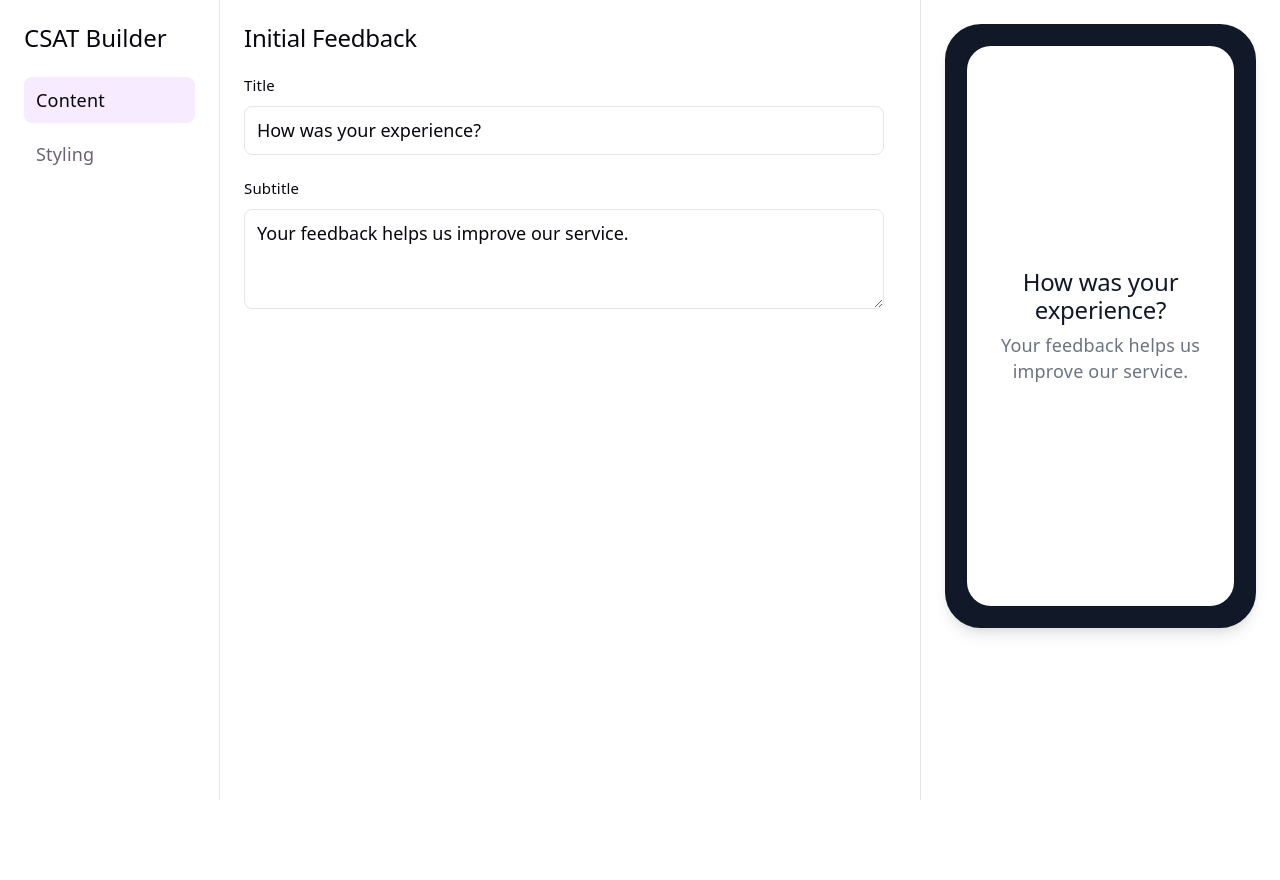
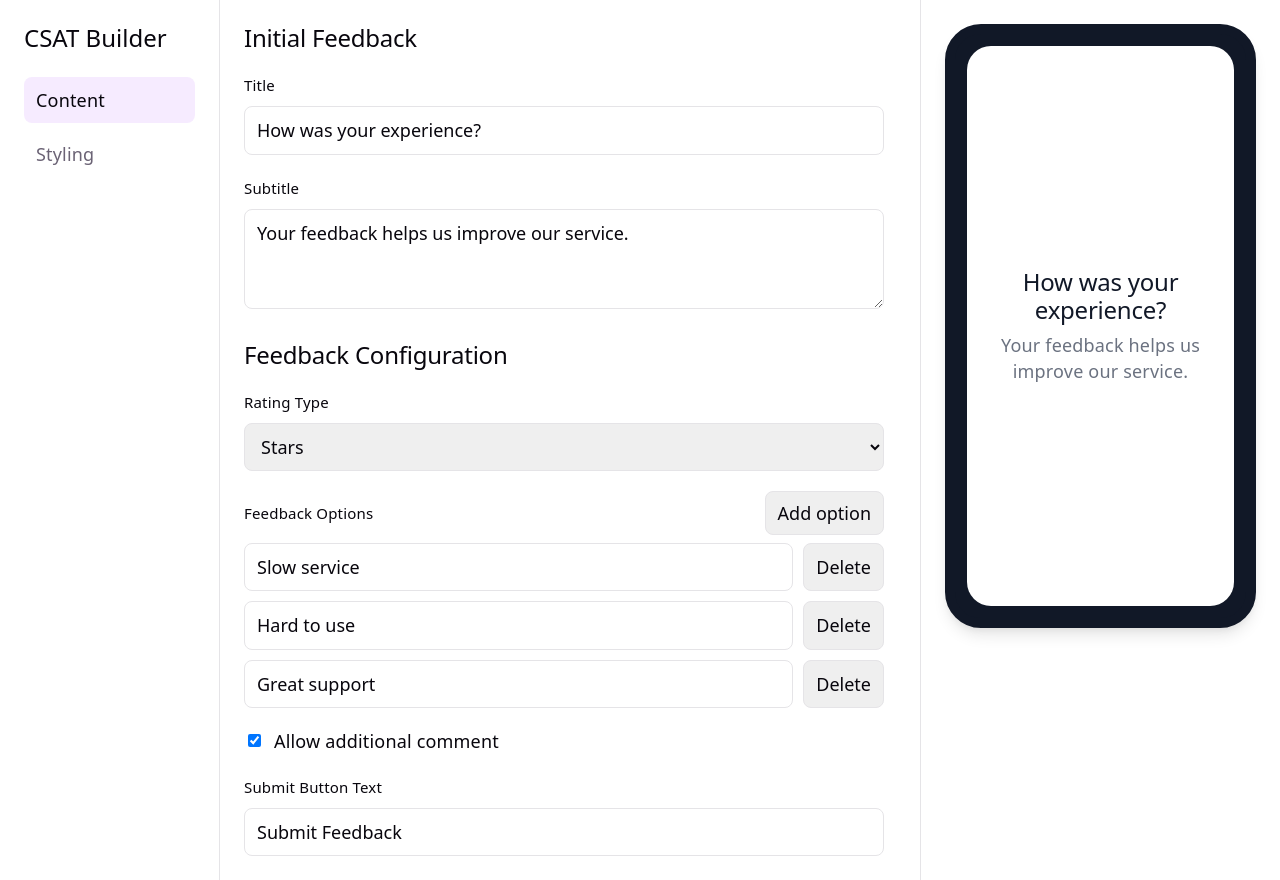
Before and after one commit to MeenakshiThapliyal09/CSAT_Campaign_builder, a React (Vite) app: page /content in a window 1280 px wide. Before the commit the page ends 800 px from the top, so only its background shows below. Built offline with nearby package versions, Linux system fonts and the light colour scheme.

Commit message:
Implement thank you configuration section

```diff
--- a/src/data/defaultCampaignConfig.ts
+++ b/src/data/defaultCampaignConfig.ts
@@ -12,7 +12,7 @@ export const defaultCampaignConfig: CampaignConfig = {
       { id: 'hard-to-use', label: 'Hard to use' },
       { id: 'great-support', label: 'Great support' },
     ],
-    isAdditionalCommentEnabled: true,
+    allowAdditionalComment: true,
     submitButtonText: 'Submit Feedback',
   },
   thankYou: {
--- a/src/index.css
+++ b/src/index.css
@@ -206,6 +206,11 @@ code {
   }
 }
 
+.content-page {
+  display: grid;
+  gap: 32px;
+}
+
 .content-section {
   max-width: 640px;
 }
@@ -223,7 +228,8 @@ code {
 }
 
 .field-group input,
-.field-group textarea {
+.field-group textarea,
+.field-group select {
   border: 1px solid var(--border);
   border-radius: 8px;
   box-sizing: border-box;
@@ -232,3 +238,39 @@ code {
   padding: 10px 12px;
   width: 100%;
 }
+
+.section-header {
+  align-items: center;
+  display: flex;
+  gap: 12px;
+  justify-content: space-between;
+}
+
+.section-header button,
+.option-row button {
+  border: 1px solid var(--border);
+  border-radius: 8px;
+  color: var(--text-h);
+  cursor: pointer;
+  font: inherit;
+  padding: 8px 12px;
+}
+
+.options-list {
+  display: grid;
+  gap: 10px;
+}
+
+.option-row {
+  display: grid;
+  gap: 10px;
+  grid-template-columns: minmax(0, 1fr) auto;
+}
+
+.checkbox-field {
+  align-items: center;
+  color: var(--text-h);
+  display: flex;
+  gap: 10px;
+  margin-top: 20px;
+}
--- a/src/pages/ContentPage.tsx
+++ b/src/pages/ContentPage.tsx
@@ -4,6 +4,7 @@ import { useCampaign } from '../hooks/useCampaign';
 function ContentPage() {
   const { campaign, setCampaign } = useCampaign();
   const { title, subtitle } = campaign.initialFeedback;
+  const { ratingType, options, allowAdditionalComment, submitButtonText } = campaign.feedback;
 
   function handleInitialFeedbackChange(
     event: ChangeEvent<HTMLInputElement | HTMLTextAreaElement>,
@@ -19,7 +20,82 @@ function ContentPage() {
     }));
   }
 
+  function handleRatingTypeChange(event: ChangeEvent<HTMLSelectElement>) {
+    const ratingType = event.target.value as 'numbers' | 'stars';
+
+    setCampaign((currentCampaign) => ({
+      ...currentCampaign,
+      feedback: {
+        ...currentCampaign.feedback,
+        ratingType,
+      },
+    }));
+  }
+
+  function handleSubmitButtonTextChange(event: ChangeEvent<HTMLInputElement>) {
+    const { value } = event.target;
+
+    setCampaign((currentCampaign) => ({
+      ...currentCampaign,
+      feedback: {
+        ...currentCampaign.feedback,
+        submitButtonText: value,
+      },
+    }));
+  }
+
+  function handleAdditionalCommentChange(event: ChangeEvent<HTMLInputElement>) {
+    const { checked } = event.target;
+
+    setCampaign((currentCampaign) => ({
+      ...currentCampaign,
+      feedback: {
+        ...currentCampaign.feedback,
+        allowAdditionalComment: checked,
+      },
+    }));
+  }
+
+  function handleOptionChange(optionId: string, value: string) {
+    setCampaign((currentCampaign) => ({
+      ...currentCampaign,
+      feedback: {
+        ...currentCampaign.feedback,
+        options: currentCampaign.feedback.options.map((option) =>
+          option.id === optionId ? { ...option, label: value } : option,
+        ),
+      },
+    }));
+  }
+
+  function handleAddOption() {
+    setCampaign((currentCampaign) => ({
+      ...currentCampaign,
+      feedback: {
+        ...currentCampaign.feedback,
+        options: [
+          ...currentCampaign.feedback.options,
+          {
+            id: `feedback-option-${Date.now()}`,
+            label: 'New option',
+          },
+        ],
+      },
+    }));
+  }
+
+  function handleDeleteOption(optionId: string) {
+    setCampaign((currentCampaign) => ({
+      ...currentCampaign,
+      feedback: {
+        ...currentCampaign.feedback,
+        options: currentCampaign.feedback.options.filter((option) => option.id !== optionId),
+      },
+    }));
+  }
+
   return (
+    <div className="content-page">
       <section className="content-section">
         <h2>Initial Feedback</h2>
 
@@ -45,6 +121,64 @@ function ContentPage() {
           />
         </div>
       </section>
+
+      <section className="content-section">
+        <h2>Feedback Configuration</h2>
+
+        <div className="field-group">
+          <label htmlFor="rating-type">Rating Type</label>
+          <select id="rating-type" value={ratingType} onChange={handleRatingTypeChange}>
+            <option value="numbers">Numbers (1-5)</option>
+            <option value="stars">Stars</option>
+          </select>
+        </div>
+
+        <div className="field-group">
+          <div className="section-header">
+            <label>Feedback Options</label>
+            <button type="button" onClick={handleAddOption}>
+              Add option
+            </button>
+          </div>
+
+          <div className="options-list">
+            {options.map((option) => (
+              <div className="option-row" key={option.id}>
+                <input
+                  aria-label="Feedback option"
+                  type="text"
+                  value={option.label}
+                  onChange={(event) => handleOptionChange(option.id, event.target.value)}
+                />
+                <button type="button" onClick={() => handleDeleteOption(option.id)}>
+                  Delete
+                </button>
+              </div>
+            ))}
+          </div>
+        </div>
+
+        <label className="checkbox-field" htmlFor="allow-additional-comment">
+          <input
+            id="allow-additional-comment"
+            type="checkbox"
+            checked={allowAdditionalComment}
+            onChange={handleAdditionalCommentChange}
+          />
+          Allow additional comment
+        </label>
+
+        <div className="field-group">
+          <label htmlFor="submit-button-text">Submit Button Text</label>
+          <input
+            id="submit-button-text"
+            type="text"
+            value={submitButtonText}
+            onChange={handleSubmitButtonTextChange}
+          />
+        </div>
+      </section>
+    </div>
   );
 }
 
--- a/src/types/campaign.ts
+++ b/src/types/campaign.ts
@@ -11,7 +11,7 @@ export interface InitialFeedbackConfig {
 export interface FeedbackConfig {
   ratingType: 'stars' | 'numbers';
   options: FeedbackOption[];
-  isAdditionalCommentEnabled: boolean;
+  allowAdditionalComment: boolean;
   submitButtonText: string;
 }
 
```
Lines whose indentation alone changed are shown as unchanged.
